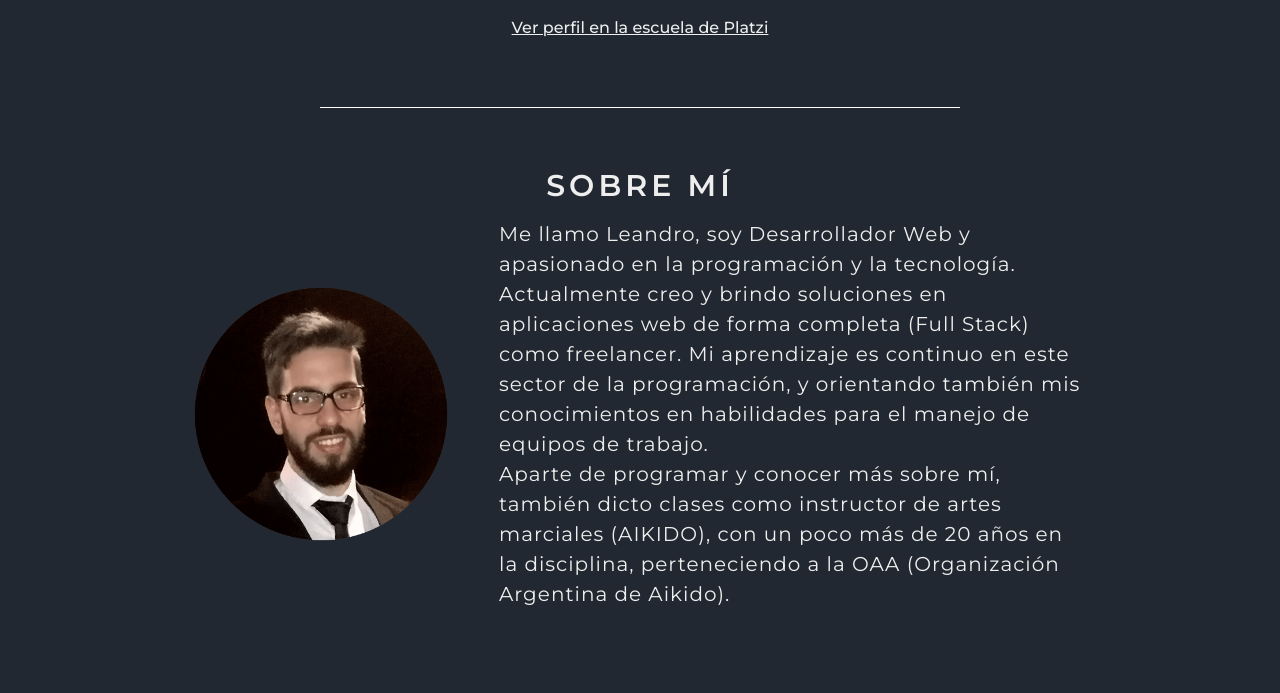
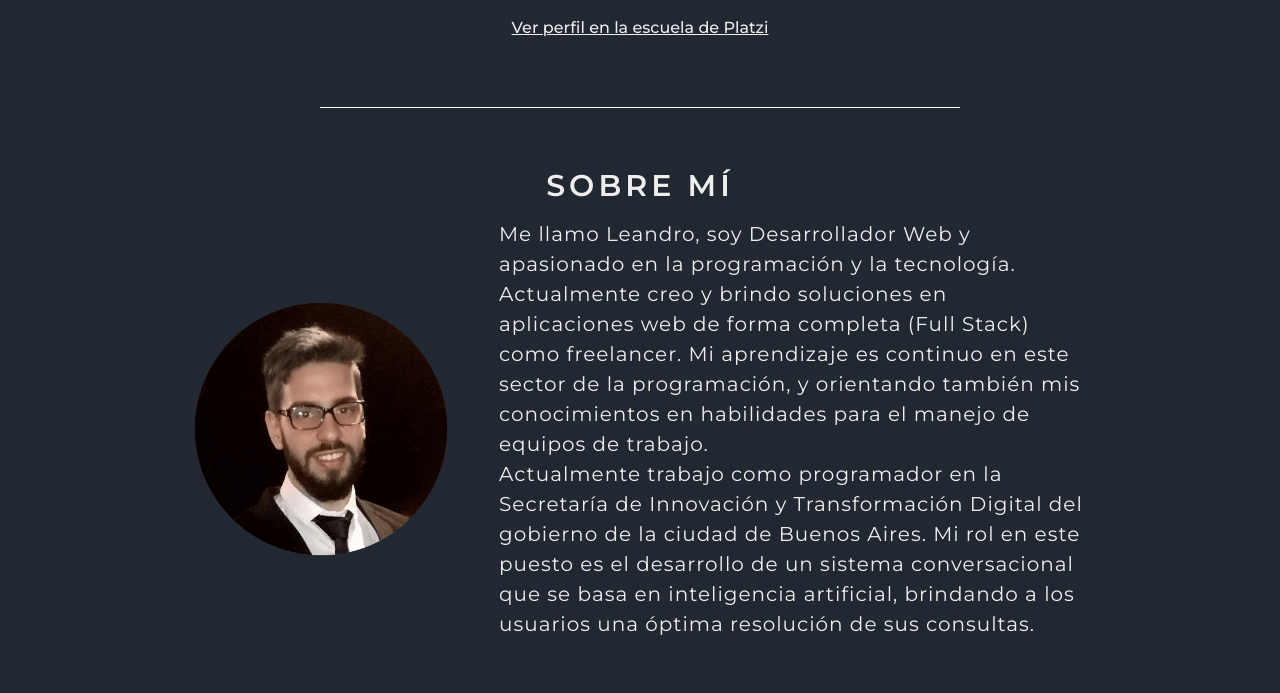
Before and after one commit to leomicchele/blog, a website built with Vite: page index.html in a window 1280 px wide. Shown: the part 3359-4052 px from the top of the page. Built offline with nearby package versions, Linux system fonts and the light colour scheme.

Commit message:
Update index.html

```diff
--- a/index.html
+++ b/index.html
@@ -311,7 +311,7 @@
                 <div class="about-container_img-description_profesional">
                     <p>Me llamo Leandro, soy Desarrollador Web y apasionado en la programación y la tecnología. Actualmente creo y brindo soluciones en aplicaciones web de forma completa (Full Stack) como freelancer. Mi aprendizaje es continuo en este sector de la programación, y orientando también mis conocimientos en habilidades para el manejo de equipos de trabajo.
                     </p>
-                    <p>Aparte de programar y conocer más sobre mí, también dicto clases como instructor de artes marciales (AIKIDO), con un poco más de 20 años en la disciplina, perteneciendo a la OAA (Organización Argentina de Aikido).</p>
+                    <p>Actualmente trabajo como programador en la Secretaría de Innovación y Transformación Digital del gobierno de la ciudad de Buenos Aires. Mi rol en este puesto es el desarrollo de un sistema conversacional que se basa en inteligencia artificial, brindando a los usuarios una óptima resolución de sus consultas.</p>
                 </div>
             </div>
             <!-- <article>
```
